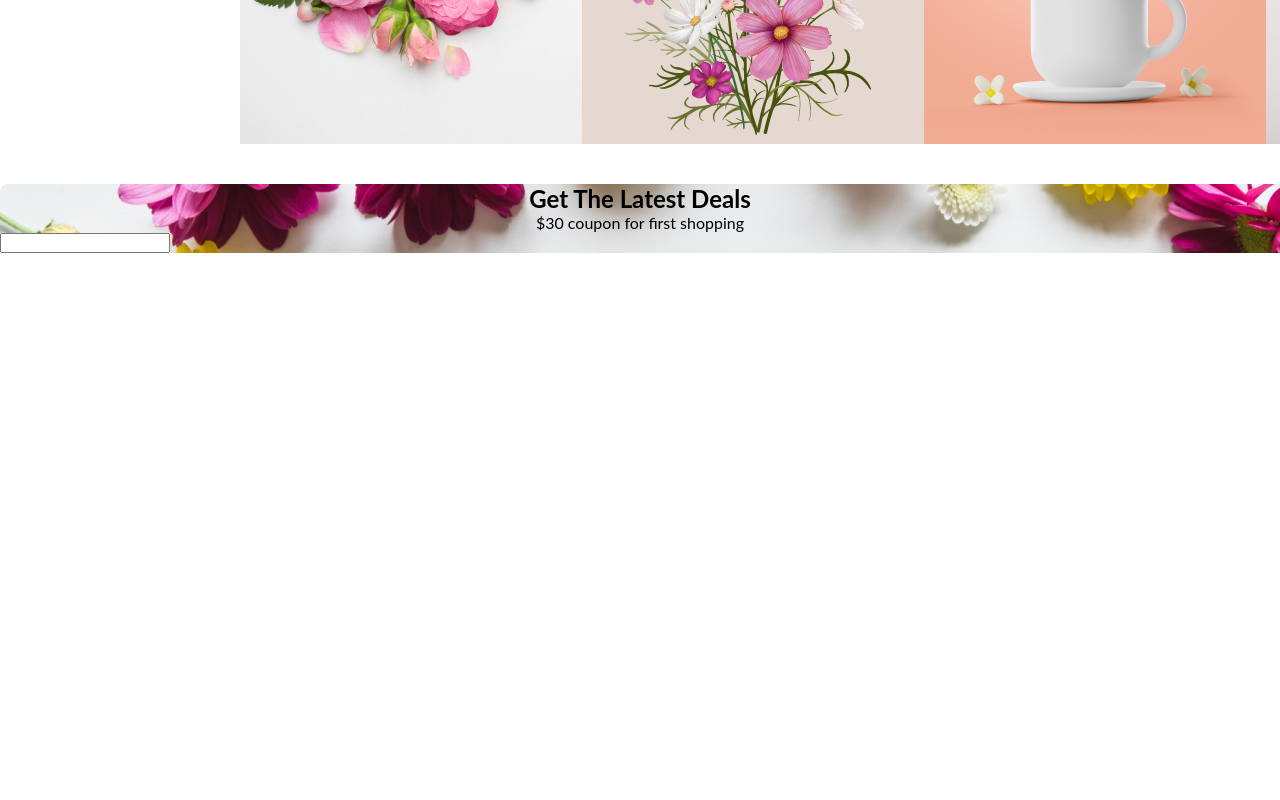
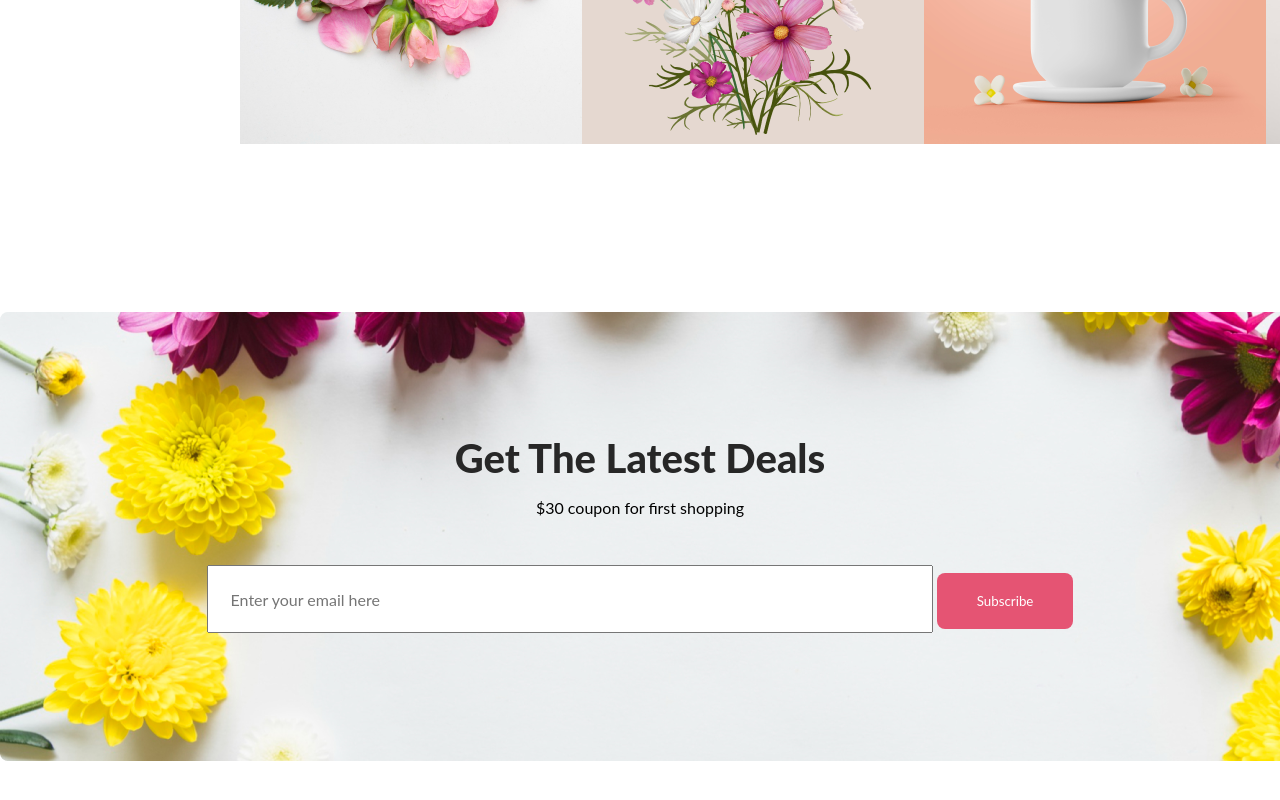
Before and after one commit to kh1839/First-assignment, a plain HTML site: page index.html in a window 1280 px wide. Shown: the part 3516-4316 px from the top of the page. Before the commit the page ends 3769 px from the top, so only its background shows below. Drawn offline with Linux system fonts and the light colour scheme.

Commit message:
last section done

```diff
--- a/index.html
+++ b/index.html
@@ -71,17 +71,19 @@
             </div>
         </div>
         <div class="last-section">
-            <div class="text-last">
-                <h2>Get The Latest Deals</h2>
-                <p>$30 coupon for first shopping</p>
-            </div>
-            <div>
-                <input type="email" name="Inter your email here" id="">
+            <div class="text-box">
+                <div class="text-last">
+                    <h2 class="last-h">Get The Latest Deals</h2>
+                    <p>$30 coupon for first shopping</p>
+                </div>
+                <div class="checkbox">
+                    <input class="enter" type="email" placeholder="Enter your email here" name="" id="">
+                    <button class="btn">Subscribe</button>
+                </div>
             </div>
         </div>
     </main>
     <footer>
-
     </footer>
 </body>
 
--- a/style.css
+++ b/style.css
@@ -153,24 +153,65 @@
     height: 420px;
     padding-right: 429px;
 }
-.textpart{
+
+.textpart {
     text-align: center;
 }
-.section3{
+
+.section3 {
     max-width: 1950px;
 }
-.text3{
+
+.text3 {
     padding-top: 60px;
 }
-.flower-img{
+
+.flower-img {
     display: flex;
     justify-content: space-around;
     padding: 40px 240px;
 }
-.last-section{
+
+.last-section {
+    max-width: 1950px;
+
+    padding: 128px 0px;
+    display: flex;
+    justify-content: center;
+
+}
+
+.text-box {
     background-image: url(img/Rectangle\ 9.png);
-    max-width: 1950px;
+    background-repeat: no-repeat;
+    width: 1440px;
+    height: 449px;
+
 }
-.text-last{
+
+.text-last {
     text-align: center;
+    padding-top: 122px;
 }
+
+.last-h {
+    color: #272727;
+    font-family: Lato;
+    font-size: 40px;
+    font-weight: 800;
+    padding-bottom: 16px;
+}
+
+.checkbox {
+    text-align: center;
+    padding-top: 48px;
+
+}
+
+.enter {
+    width: 700px;
+    height: 64px;
+    font-size: 16px;
+    font-weight: 400;
+    padding-left: 22px;
+}
```
